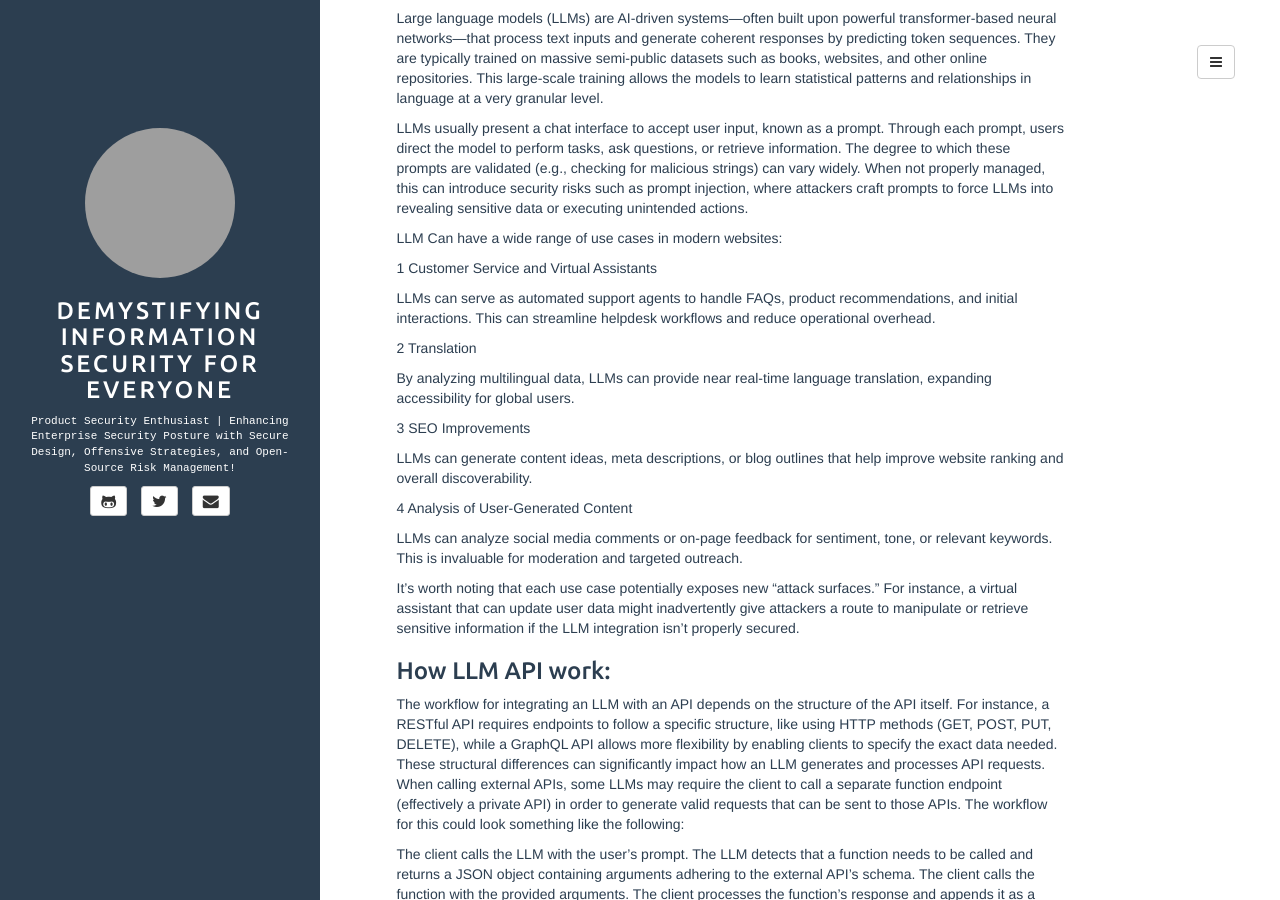
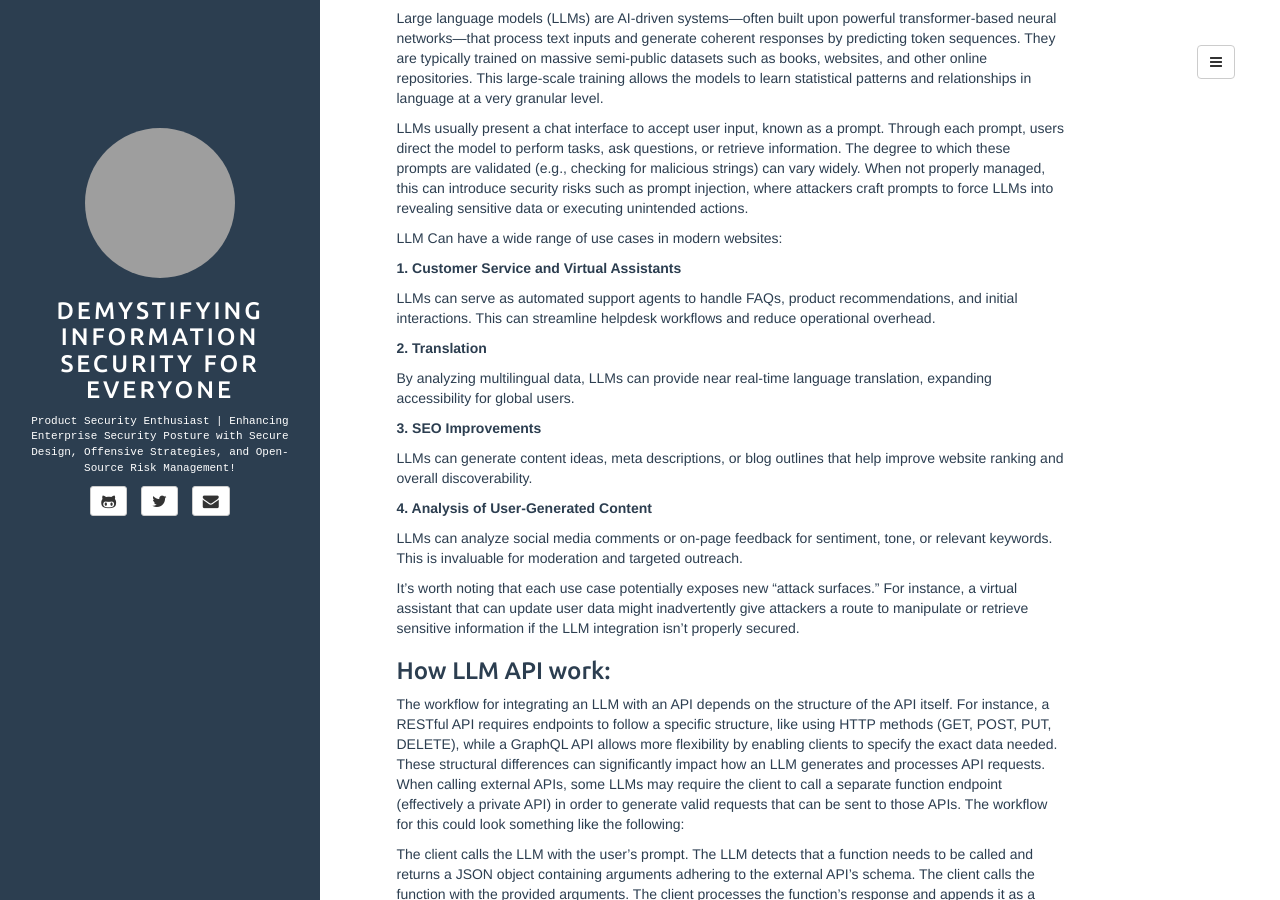
Before and after one commit to homkafle/homkafle.github.io, a Jekyll site: the page built from docs/_posts/2025-01-27-llm.md, in a window 1280 px wide and 900 px high, scrolled down 484 px. Built offline with Jekyll 4.4.1, drawn with Linux system fonts in a browser that asks for light colours; comment, search, counter and statistics services are not loaded; grey boxes are pictures that could not be loaded.

```diff
--- a/docs/_posts/2025-01-27-llm.md
+++ b/docs/_posts/2025-01-27-llm.md
@@ -21,19 +21,19 @@ LLMs usually present a chat interface to accept user input, known as a prompt. T
 
 LLM Can have a wide range of use cases in modern websites:
 
-1 Customer Service and Virtual Assistants
+<b>1. Customer Service and Virtual Assistants</b>
 
 LLMs can serve as automated support agents to handle FAQs, product recommendations, and initial interactions. This can streamline helpdesk workflows and reduce operational overhead.
 
-2 Translation
+<b>2. Translation</b>
 
 By analyzing multilingual data, LLMs can provide near real-time language translation, expanding accessibility for global users.
 
-3 SEO Improvements
+<b>3. SEO Improvements</b>
 
 LLMs can generate content ideas, meta descriptions, or blog outlines that help improve website ranking and overall discoverability.
 
-4 Analysis of User-Generated Content
+<b>4. Analysis of User-Generated Content</b>
 
 LLMs can analyze social media comments or on-page feedback for sentiment, tone, or relevant keywords. This is invaluable for moderation and targeted outreach.
 
```
